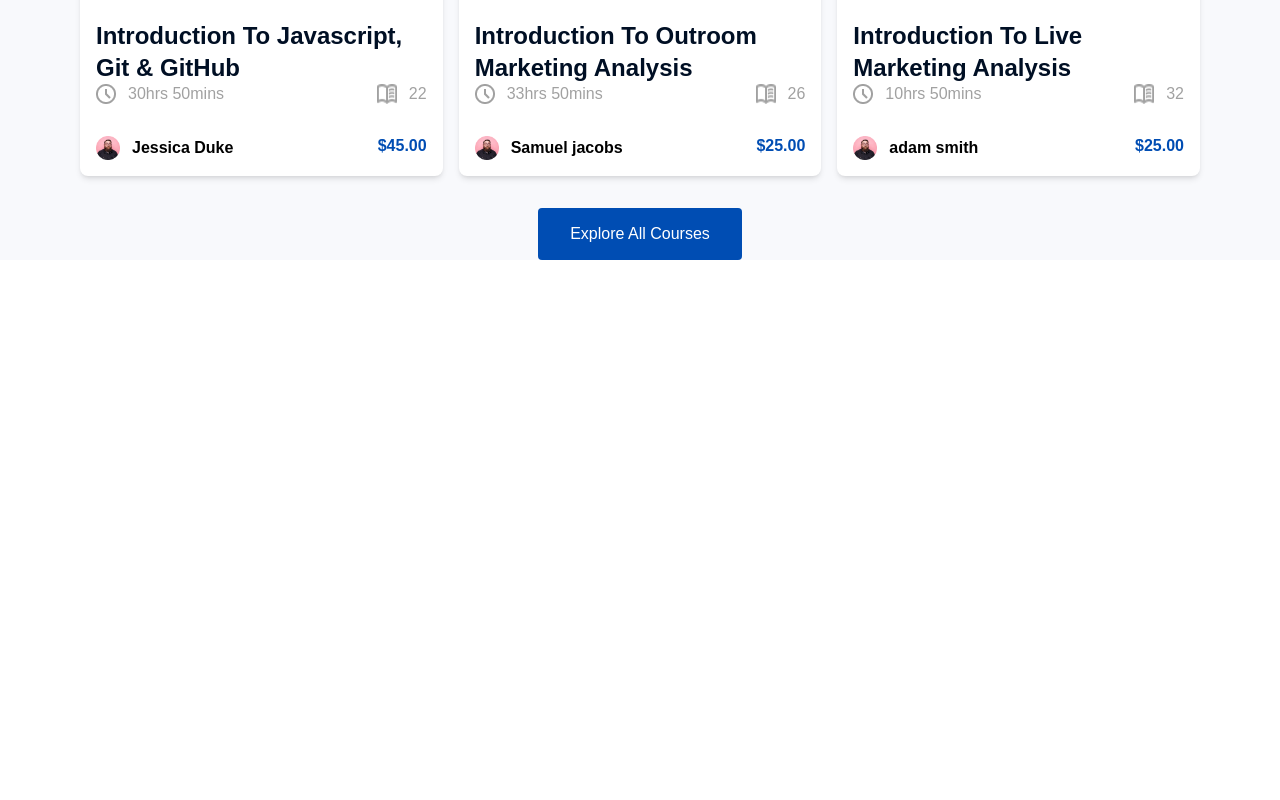
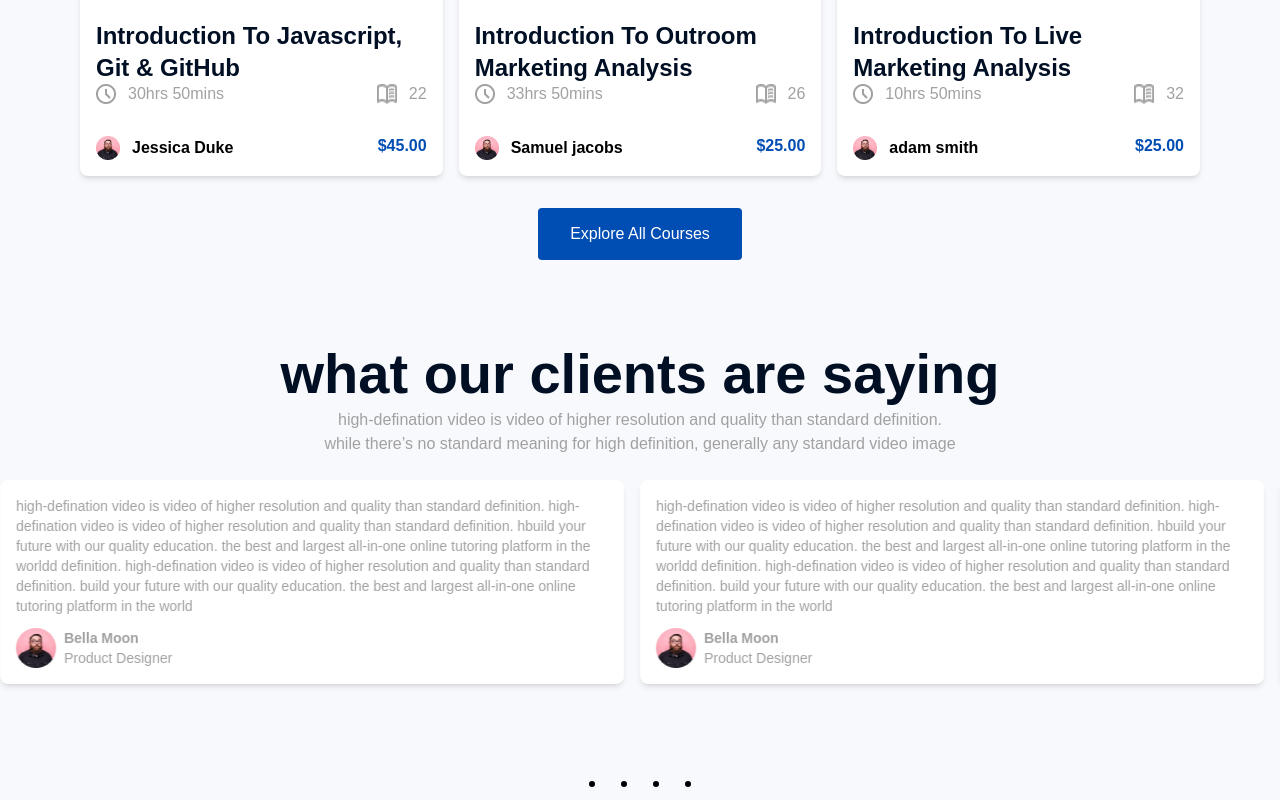
Before and after one commit to codepantha/tech-time, a React (Create React App) app: page / in a window 1280 px wide. Shown: the part 3456-4256 px from the top of the page. Before the commit the page ends 3740 px from the top, so only its background shows below. Built offline with nearby package versions, Linux system fonts and the light colour scheme; a web font is replaced by a local one.

Commit message:
Create and style testimonials

```diff
--- a/package.json
+++ b/package.json
@@ -8,6 +8,7 @@
     "@testing-library/user-event": "^13.5.0",
     "framer-motion": "^6.3.1",
     "prop-types": "^15.8.1",
+    "pure-react-carousel": "^1.30.1",
     "react": "^18.2.0",
     "react-dom": "^18.2.0",
     "react-icons": "^4.8.0",
--- a/src/App.js
+++ b/src/App.js
@@ -1,5 +1,7 @@
 import { Sponsors } from './components';
-import { About, Courses, Header } from './containers';
+import {
+  About, Courses, Header, Testimonials,
+} from './containers';
 
 function App() {
   return (
@@ -8,6 +10,7 @@ function App() {
       <Sponsors />
       <About />
       <Courses />
+      <Testimonials />
     </div>
   );
 }
--- a/src/containers/Testimonials.jsx
+++ b/src/containers/Testimonials.jsx
@@ -1,5 +1,83 @@
+/* eslint-disable */
 import React from 'react';
+import { motion } from 'framer-motion';
+import {
+  CarouselProvider,
+  Slider,
+  Slide,
+  ButtonFirst,
+  ButtonBack,
+  ButtonNext,
+  ButtonLast
+} from 'pure-react-carousel';
+import { BsDot } from 'react-icons/bs';
+import 'pure-react-carousel/dist/react-carousel.es.css';
 
-const Testimonials = () => <div>Testimonials</div>;
+import images from '../constants/images';
+
+const Testimonials = () => (
+  <motion.section className="testimonial-section mt-20"
+    whileInView={{ x: [-100, 0] }}
+    transition={{ duration: 0.5 }}
+  >
+    <div className="heading-group text-center mb-6">
+      <h2 className="font-clash text-[#000f24] font-bold text-2xl leading-[29.5px] md:text-[56px] md:leading-[68px]">
+        what our clients are saying
+      </h2>
+      <p className="text-neutral w-9/12 md:w-2/4 mx-auto">
+        high-defination video is video of higher resolution and quality than
+        standard definition. while there’s no standard meaning for high
+        definition, generally any standard video image
+      </p>
+    </div>
+    <CarouselProvider
+      visibleSlides={2}
+      naturalSlideWidth={100}
+      naturalSlideHeight={125}
+      totalSlides={5}
+    >
+      <Slider className="max-h-72">
+        {[1, 2, 3, 4, 5].map((item) => (
+          <Slide index={0}>
+            <article className="testimonial">
+              <p>
+                high-defination video is video of higher resolution and quality
+                than standard definition. high-defination video is video of
+                higher resolution and quality than standard definition. hbuild
+                your future with our quality education. the best and largest
+                all-in-one online tutoring platform in the worldd definition.
+                high-defination video is video of higher resolution and quality
+                than standard definition. build your future with our quality
+                education. the best and largest all-in-one online tutoring
+                platform in the world
+              </p>
+              <div className="flex gap-2 items-center mt-3">
+                <img src={images.author} alt="author" />
+                <div>
+                  <p className="font-bold">Bella Moon</p>
+                  <p className="text-neutral">Product Designer</p>
+                </div>
+              </div>
+            </article>
+          </Slide>
+        ))}
+      </Slider>
+      <div className="flex justify-center">
+        <ButtonFirst>
+          <BsDot fontSize={32} />
+        </ButtonFirst>
+        <ButtonBack>
+          <BsDot fontSize={32} />
+        </ButtonBack>
+        <ButtonNext>
+          <BsDot fontSize={32} />
+        </ButtonNext>
+        <ButtonLast>
+          <BsDot fontSize={32} />
+        </ButtonLast>
+      </div>
+    </CarouselProvider>
+  </motion.section>
+);
 
 export default Testimonials;
--- a/src/containers/index.js
+++ b/src/containers/index.js
@@ -1,3 +1,4 @@
 export { default as Header } from './Header';
 export { default as About } from './About';
 export { default as Courses } from './Courses';
+export { default as Testimonials } from './Testimonials';
--- a/src/index.css
+++ b/src/index.css
@@ -95,6 +95,14 @@
   .blue-button {
     @apply rounded bg-primary text-white leading-5 py-4 px-8 mt-8 mb-6;
   }
+
+  .testimonial {
+    @apply shadow-md bg-white p-4 mr-4 rounded-lg;
+  }
+
+  .testimonial p {
+    @apply text-xs leading-[14px] md:text-sm text-neutral;
+  }
 }
 
 @media screen and (max-width: 768px) {
```
Also changed, not shown: 1 other file (tests, documents, lock files or other folders).
